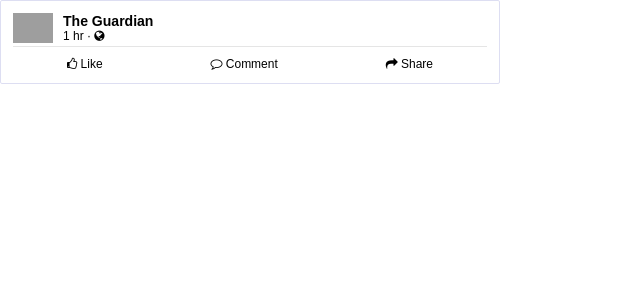
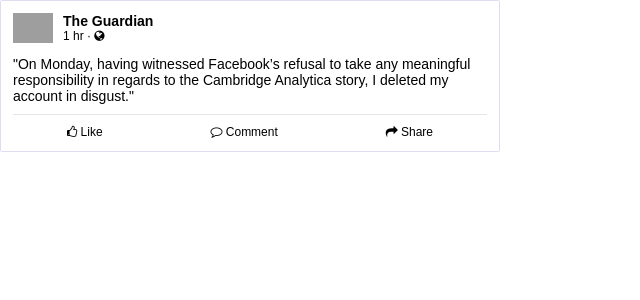
Before and after one commit to CesarHtea/reactbook-1, a React (Create React App) app: page / in a window 1280 px wide. Shown: the top 300 px of the page, without its empty margins (0-640 px from the left). Built offline with nearby package versions, Linux system fonts and the light colour scheme; grey boxes are pictures that could not be loaded.

Commit message:
[Post.js] Add Post Content and basic CSS styles.

```diff
--- a/src/App.css
+++ b/src/App.css
@@ -41,3 +41,8 @@ p {
   display: flex;
   justify-content: space-around;
 }
+
+.post__content {
+  padding: 10px 0;
+  font-size: 14px;
+}
--- a/src/components/Post.js
+++ b/src/components/Post.js
@@ -13,6 +13,9 @@ class Post extends Component {
             <p><time>1 hr</time> · <i className='fa fa-globe'></i></p>
           </div>
         </header>
+        <div className='post__content'>
+          <p>"On Monday, having witnessed Facebook’s refusal to take any meaningful responsibility in regards to the Cambridge Analytica story, I deleted my account in disgust."</p>
+        </div>
         <footer>
           <ul className='post__actions'>
             <li>
```
